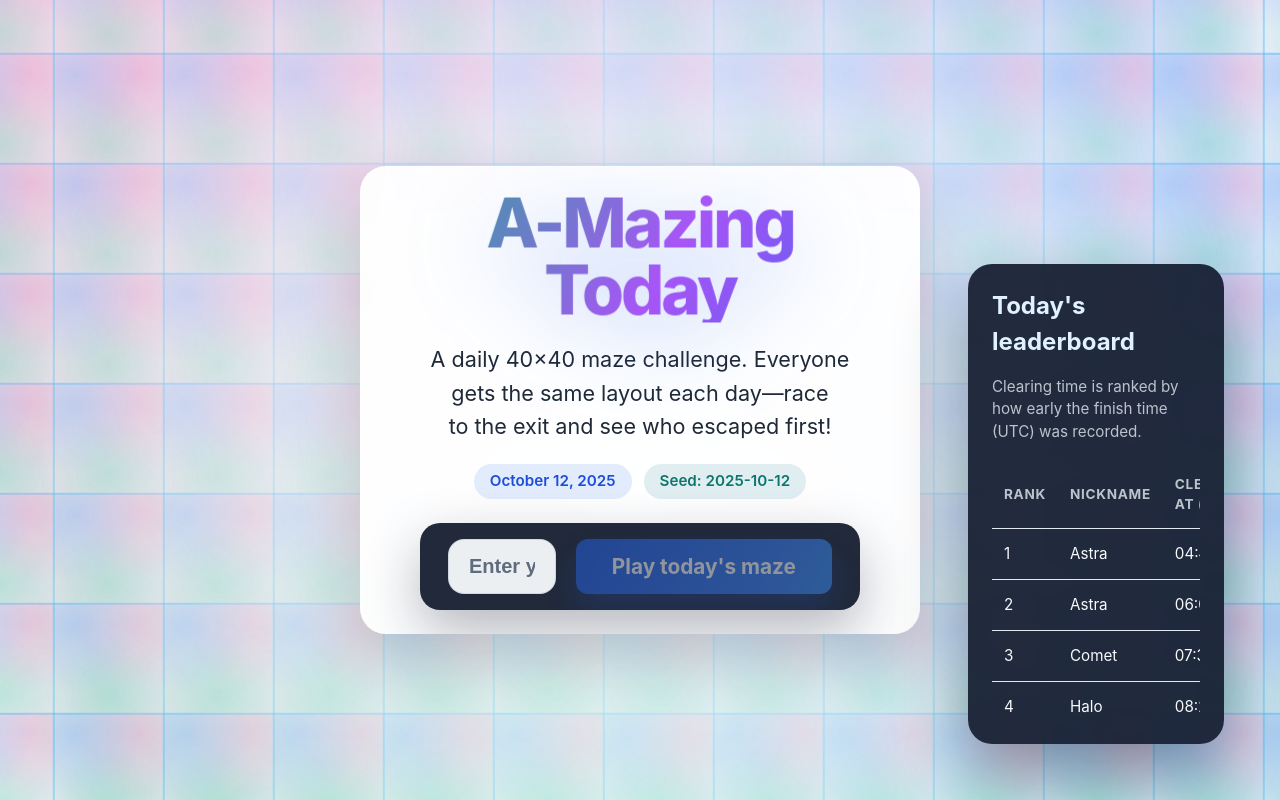
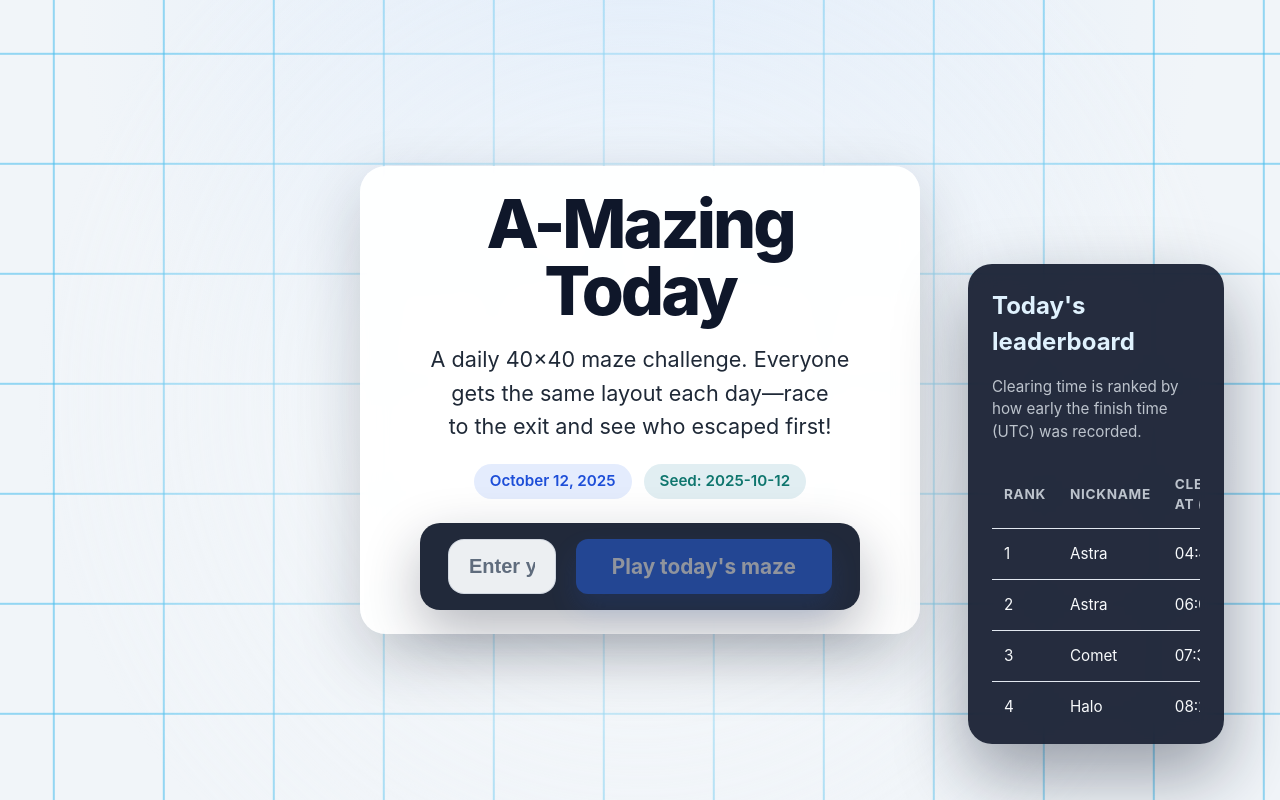
Before and after one commit to BangJeongHyeok/a-mazing-today, a React (Vite) app: page / in a window 1280 px wide. Built offline with nearby package versions, Linux system fonts and the light colour scheme.

Commit message:
Restore original landing layout with interactive inputs

```diff
--- a/src/App.css
+++ b/src/App.css
@@ -7,39 +7,18 @@
   padding: clamp(1.75rem, 5vw, 3.5rem);
   color: #0f172a;
   overflow: hidden;
-  isolation: isolate;
 }
 
 .landing-background {
   position: absolute;
   inset: 0;
-  background-image: radial-gradient(circle at 20% 20%, rgba(59, 130, 246, 0.35), transparent 55%),
-    radial-gradient(circle at 80% 18%, rgba(236, 72, 153, 0.28), transparent 55%),
-    radial-gradient(circle at 50% 82%, rgba(16, 185, 129, 0.28), transparent 55%),
-    linear-gradient(90deg, rgba(26, 175, 235, 0.45) 0, rgba(26, 175, 235, 0.45) 2px, transparent 2px),
-    linear-gradient(180deg, rgba(26, 175, 235, 0.45) 0, rgba(26, 175, 235, 0.45) 2px, transparent 2px);
+  background-image: linear-gradient(90deg, rgba(26, 175, 235, 0.55) 0, rgba(26, 175, 235, 0.55) 2px, transparent 2px),
+    linear-gradient(180deg, rgba(26, 175, 235, 0.55) 0, rgba(26, 175, 235, 0.55) 2px, transparent 2px);
   background-size: 110px 110px;
   animation: panGrid 1s linear infinite;
   opacity: 0.8;
   pointer-events: none;
   z-index: 0;
-}
-
-.landing-background::before {
-  content: '';
-  position: absolute;
-  inset: -35%;
-  background: conic-gradient(
-    from 0deg,
-    rgba(59, 130, 246, 0.7) 0deg,
-    rgba(16, 185, 129, 0.65) 120deg,
-    rgba(236, 72, 153, 0.65) 240deg,
-    rgba(59, 130, 246, 0.7) 360deg
-  );
-  opacity: 0.35;
-  mix-blend-mode: screen;
-  filter: blur(40px);
-  animation: swirlBackdrop 26s linear infinite;
 }
 
 .landing-background::after {
@@ -55,34 +34,6 @@
   }
   to {
     background-position: 110px 110px, 110px 110px;
-  }
-}
-
-@keyframes swirlBackdrop {
-  to {
-    transform: rotate(1turn);
-  }
-}
-
-@keyframes titleShimmer {
-  0% {
-    background-position: 0% 50%;
-  }
-  50% {
-    background-position: 100% 50%;
-  }
-  100% {
-    background-position: 0% 50%;
-  }
-}
-
-@keyframes titleFloat {
-  0%,
-  100% {
-    transform: translateY(0) scale(1);
-  }
-  50% {
-    transform: translateY(-8px) scale(1.01);
   }
 }
 
@@ -112,58 +63,7 @@
   background: rgba(255, 255, 255, 0.94);
   box-shadow: 0 24px 65px rgba(15, 23, 42, 0.2);
   backdrop-filter: blur(12px);
-  position: relative;
-  overflow: hidden;
-  transition: transform 0.45s ease, box-shadow 0.45s ease;
-}
 
-.landing-hero::before {
-  content: '';
-  position: absolute;
-  inset: -10%;
-  background: radial-gradient(
-      circle at var(--hero-pointer-x, 50%) var(--hero-pointer-y, 50%),
-      rgba(59, 130, 246, 0.28),
-      transparent 55%
-    ),
-    radial-gradient(circle at 20% 80%, rgba(236, 72, 153, 0.16), transparent 65%);
-  opacity: 0;
-  transition: opacity 0.35s ease;
-  pointer-events: none;
-  z-index: 0;
-}
-
-.landing-hero::after {
-  content: '';
-  position: absolute;
-  inset: 2px;
-  border-radius: inherit;
-  background: radial-gradient(
-      circle at var(--hero-pointer-x, 50%) var(--hero-pointer-y, 50%),
-      rgba(59, 130, 246, 0.12),
-      transparent 60%
-    ),
-    rgba(255, 255, 255, 0.92);
-  mix-blend-mode: screen;
-  pointer-events: none;
-  opacity: 0;
-  transition: opacity 0.35s ease;
-  z-index: 0;
-}
-
-.landing-hero > * {
-  position: relative;
-  z-index: 1;
-}
-
-.landing-hero:hover {
-  transform: translateY(-6px);
-  box-shadow: 0 30px 80px rgba(15, 23, 42, 0.28);
-}
-
-.landing-hero:hover::before,
-.landing-hero:hover::after {
-  opacity: 1;
 }
 
 .landing-hero-body {
@@ -179,13 +79,6 @@
   font-weight: 800;
   letter-spacing: -0.045em;
   line-height: 0.92;
-  background: linear-gradient(120deg, #2563eb, #f97316, #10b981, #a855f7, #2563eb);
-  background-size: 300% 300%;
-  -webkit-background-clip: text;
-  color: transparent;
-  animation: titleShimmer 14s ease-in-out infinite, titleFloat 6s ease-in-out infinite;
-  filter: drop-shadow(0 20px 45px rgba(37, 99, 235, 0.35));
-  will-change: transform;
 }
 
 .landing-subtitle {
@@ -216,41 +109,6 @@
   box-shadow: 0 22px 55px rgba(15, 23, 42, 0.3);
   backdrop-filter: blur(12px);
   color: #f8fafc;
-  position: relative;
-  overflow: hidden;
-  transition: transform 0.4s ease, box-shadow 0.4s ease;
-}
-
-.landing-start::before {
-  content: '';
-  position: absolute;
-  inset: -25%;
-  background: radial-gradient(
-    circle at var(--start-pointer-x, 50%) var(--start-pointer-y, 50%),
-    rgba(96, 165, 250, 0.4),
-    rgba(56, 189, 248, 0.15) 45%,
-    transparent 65%
-  );
-  opacity: 0;
-  transition: opacity 0.35s ease;
-  pointer-events: none;
-  z-index: 0;
-}
-
-.landing-start > * {
-  position: relative;
-  z-index: 1;
-}
-
-.landing-start:hover,
-.landing-start:focus-within {
-  transform: translateY(-4px);
-  box-shadow: 0 28px 70px rgba(37, 99, 235, 0.35);
-}
-
-.landing-start:hover::before,
-.landing-start:focus-within::before {
-  opacity: 1;
 }
 
 .landing-start input {
@@ -264,7 +122,8 @@
   font-size: clamp(1.05rem, 2.2vw, 1.25rem);
   font-weight: 600;
   color: #0f172a;
-  transition: transform 0.25s ease, box-shadow 0.25s ease, background 0.25s ease, border-color 0.25s ease;
+  transition: transform 0.2s ease, box-shadow 0.2s ease, border-color 0.2s ease,
+    background 0.2s ease;
 }
 
 .landing-start input::placeholder {
@@ -276,13 +135,13 @@
   outline-offset: 2px;
   border-color: rgba(37, 99, 235, 0.55);
   background: rgba(255, 255, 255, 0.98);
-  box-shadow: 0 12px 35px rgba(59, 130, 246, 0.2);
+  box-shadow: 0 12px 32px rgba(37, 99, 235, 0.2);
   transform: translateY(-1px);
 }
 
 .landing-start input:hover {
   transform: translateY(-1px);
-  box-shadow: 0 10px 25px rgba(148, 163, 184, 0.25);
+  box-shadow: 0 10px 24px rgba(148, 163, 184, 0.25);
 }
 
 .landing-start input:active {
@@ -295,17 +154,13 @@
   padding: 0 clamp(1.5rem, 4vw, 2.25rem);
   font-size: clamp(1.05rem, 2.3vw, 1.3rem);
   font-weight: 700;
-  background: linear-gradient(120deg, #2563eb, #3b82f6, #38bdf8);
-  color: #ffffff;
-  box-shadow: 0 16px 30px rgba(37, 99, 235, 0.35);
-  transition: transform 0.25s ease, box-shadow 0.25s ease, background-position 0.35s ease;
-  background-size: 160% 160%;
+  transition: transform 0.2s ease, box-shadow 0.2s ease, background 0.25s ease;
+  box-shadow: 0 14px 28px rgba(37, 99, 235, 0.28);
 }
 
 .landing-start .primary:hover:not(:disabled) {
-  transform: translateY(-2px) scale(1.02);
-  box-shadow: 0 22px 45px rgba(37, 99, 235, 0.45);
-  background-position: 100% 50%;
+  transform: translateY(-2px) scale(1.01);
+  box-shadow: 0 20px 40px rgba(37, 99, 235, 0.35);
 }
 
 .landing-start .primary:active:not(:disabled) {
@@ -514,13 +369,25 @@
   font-size: 1rem;
   font-family: inherit;
   background-color: #f8fafc;
-  transition: border-color 0.2s ease, box-shadow 0.2s ease;
+  transition: transform 0.2s ease, border-color 0.2s ease, box-shadow 0.2s ease,
+    background-color 0.2s ease;
 }
 
 .start-form input:focus {
   outline: none;
   border-color: #2563eb;
   box-shadow: 0 0 0 4px rgba(37, 99, 235, 0.18);
+  background-color: #ffffff;
+  transform: translateY(-1px);
+}
+
+.start-form input:hover {
+  transform: translateY(-1px);
+  box-shadow: 0 8px 18px rgba(30, 64, 175, 0.18);
+}
+
+.start-form input:active {
+  transform: translateY(1px) scale(0.99);
 }
 
 button {
@@ -543,6 +410,10 @@ button:disabled {
 
 button:not(:disabled):active {
   transform: translateY(2px);
+}
+
+button:not(:disabled):hover {
+  transform: translateY(-2px);
 }
 
 button.primary {
```
